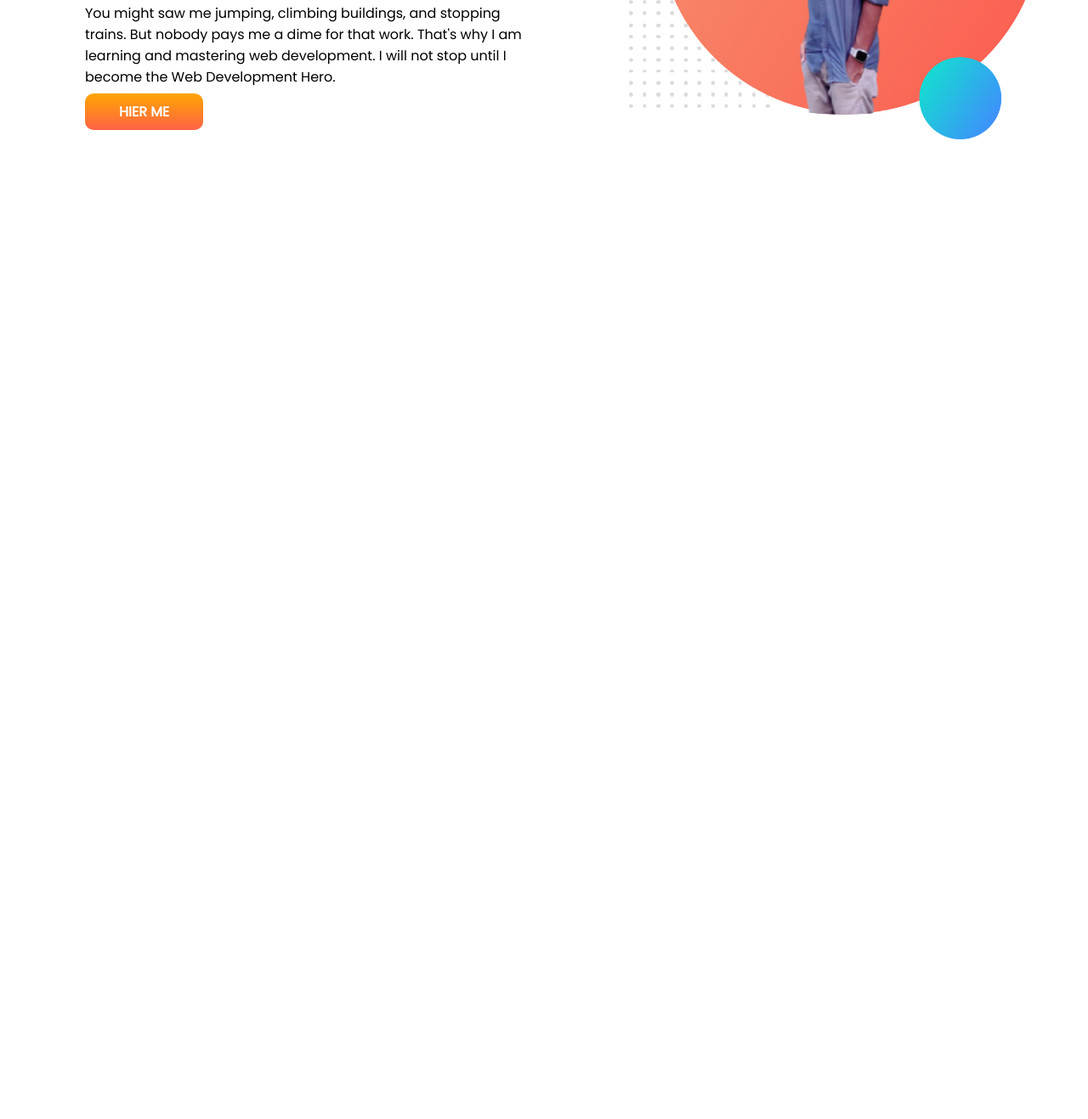
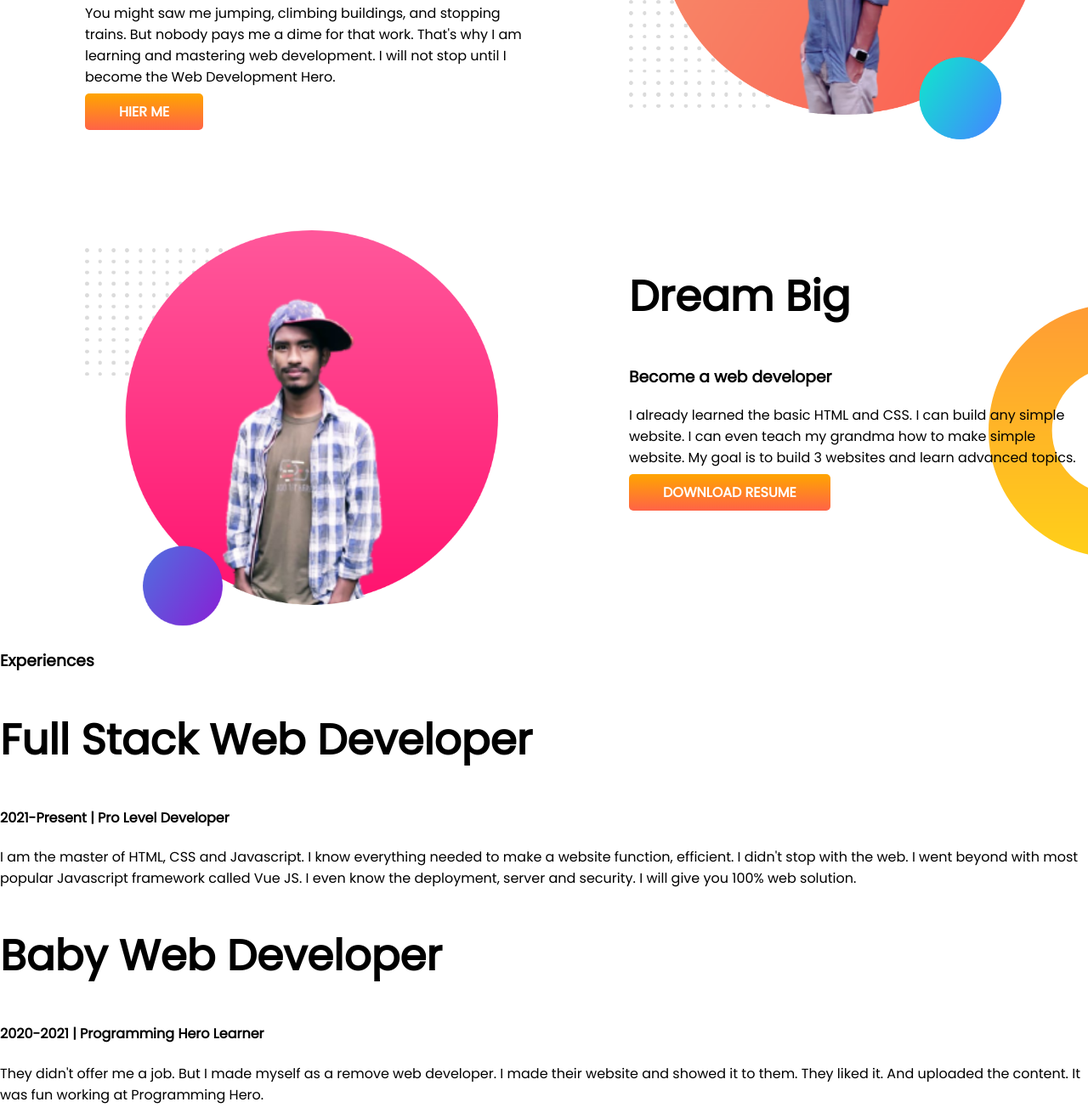
Before and after one commit to Mahmudmhb/my-portfolio, a plain HTML site: page img/index.html in a window 1280 px wide. Shown: the part 319-1636 px from the top of the page at 85% size. Before the commit the page ends 800 px from the top, so only its background shows below. Drawn offline with Linux system fonts and the light colour scheme.

Commit message:
new upload

```diff
--- a/img/index.html
+++ b/img/index.html
@@ -25,5 +25,39 @@
             </div>
         </div>
     </section>
+
+    <section class="top-bannar2">
+        <div class="disply">
+
+            <div class="half-site">
+                <img src="mahmud2.png" alt="">
+            </div>
+            <div class="half-site">
+                <h1>Dream Big</h1>
+
+                 <h3>Become a web developer</h3>
+                <p>I already learned the basic HTML and CSS. I can build any simple website. I can even teach my grandma how to make simple website. My goal is to build 3 websites and learn advanced topics.</p>
+                <a class="button" href="https://programminghero1.github.io/developer-portfolio/" target="_blank"><b>DOWNLOAD RESUME</b> </a>
+            </div>
+        </div>
+    </section>
+
+    <section>
+        <div>
+            <h3>Experiences</h3>
+        </div>
+        <div>
+            <div>
+                <h1>Full Stack Web Developer</h1>
+                <H4>2021-Present | Pro Level Developer</H4>
+                <P>I am the master of HTML, CSS and Javascript. I know everything needed to make a website function, efficient. I didn't stop with the web. I went beyond with most popular Javascript framework called Vue JS. I even know the deployment, server and security. I will give you 100% web solution.</P>
+            </div>
+            <div>
+                <h1>Baby Web Developer</h1>
+                <h4>2020-2021 | Programming Hero Learner</h4>
+                <p>They didn't offer me a job. But I made myself as a remove web developer. I made their website and showed it to them. They liked it. And uploaded the content. It was fun working at Programming Hero.</p>
+            </div>
+        </div>
+    </section>
 </body>
 </html>
--- a/img/style.css
+++ b/img/style.css
@@ -13,11 +13,13 @@ h1{
 .top-bennar{
     background-image: url(exp-bg.png);
     background-repeat: no-repeat;
+    margin-bottom: 100px;
 
 }
 .half-site{
     width: 45%;
     padding-left: 100px;
+
 }
 img{
     width: 90%;
@@ -29,7 +31,12 @@ img{
     text-decoration: none;
     padding: 10px 40px;
     color: #ffffff;
-    border-radius: 10px;
+    border-radius: 5px;
     background-image:linear-gradient(orange, tomato);
 
 }
+.top-bannar2{
+    background-image: url(dream-bg.png);
+    background-repeat: no-repeat;
+    background-position: right;
+}
```
